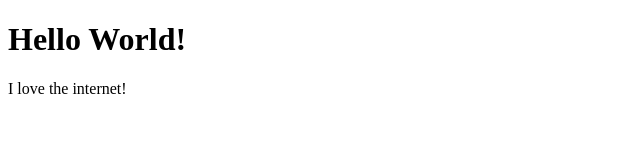
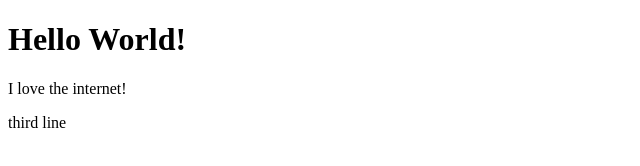
Before and after one commit to jondaiello/git-demo, a plain HTML site: page index.html in a window 1280 px wide. Shown: the full height of the page, 0-640 px from the left. Drawn offline with Linux system fonts and the light colour scheme.

Commit message:
adding third line

```diff
--- a/index.html
+++ b/index.html
@@ -3,5 +3,6 @@
 <body>
   <h1>Hello World!</h1>
   <p>I love the internet!</p>
+  <P>third line</P>
 </body>
 </html>
```
